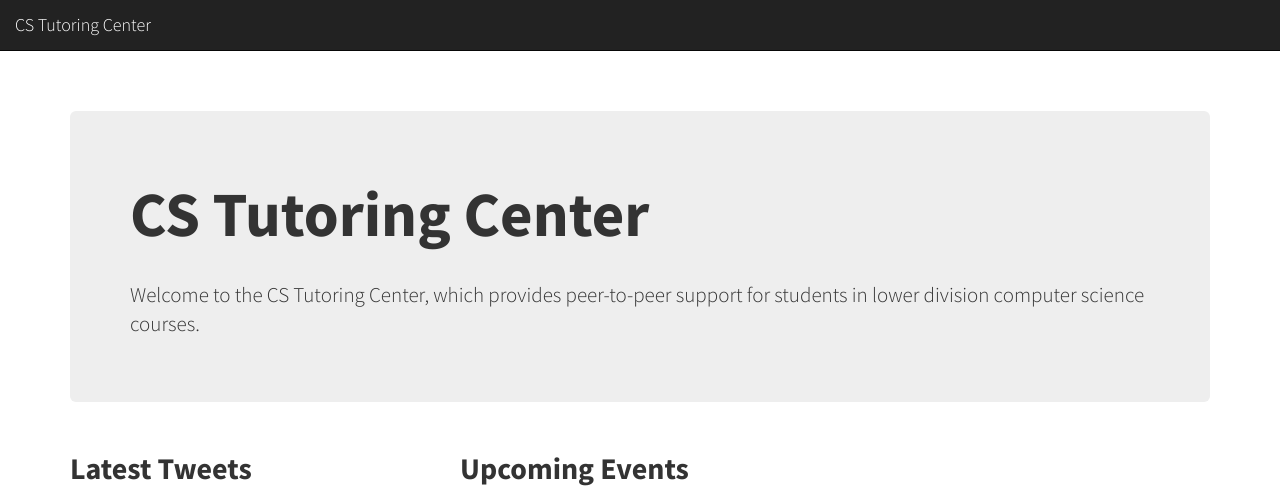
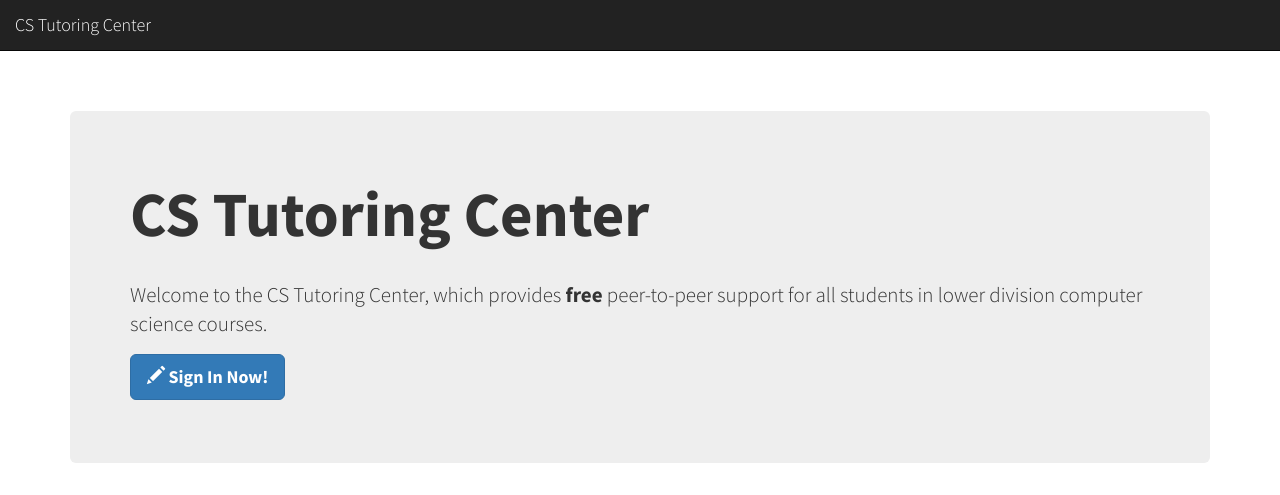
Before and after one commit to CSTutors/CSTutors.github.io, a Jekyll site: the page built from index.html, in a window 1280 px wide. Shown: the top 495 px of the page. Built offline with Jekyll 4.4.1, drawn with Linux system fonts in a browser that asks for light colours; nearby versions of some CDN libraries; comment, search, counter and statistics services are not loaded; grey boxes are pictures that could not be loaded.

Commit message:
Added signin link.

```diff
--- a/index.html
+++ b/index.html
@@ -9,7 +9,9 @@ title: Home
         <div class="jumbotron">
             <h1>CS Tutoring Center</h1>
             <br/>
-            <p class="lead">Welcome to the CS Tutoring Center, which provides peer-to-peer support for students in lower division computer science courses.</p>
+            <p class="lead">Welcome to the CS Tutoring Center, which provides <strong>free</strong> peer-to-peer support for all students in lower division computer science courses.</p>
+
+            <p><a href="https://docs.google.com/forms/d/10OSwJqkQ9qOUaSEIEtIigBqhd9f6HB-_LXoAQGCRSNk/viewform" class="btn btn-primary btn-lg"><strong><span class="glyphicon glyphicon-pencil"></span> Sign In Now!</strong></a></p>
         </div>
     </div>
 </div>
```
Also changed, not shown: 1 other file.
